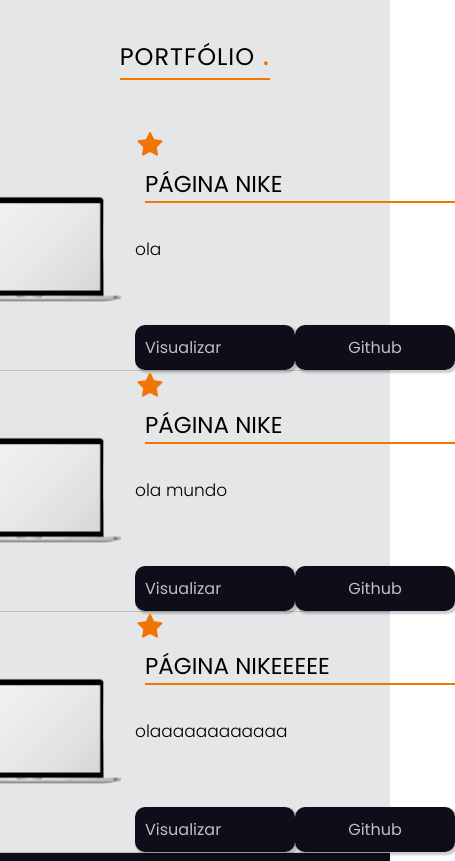
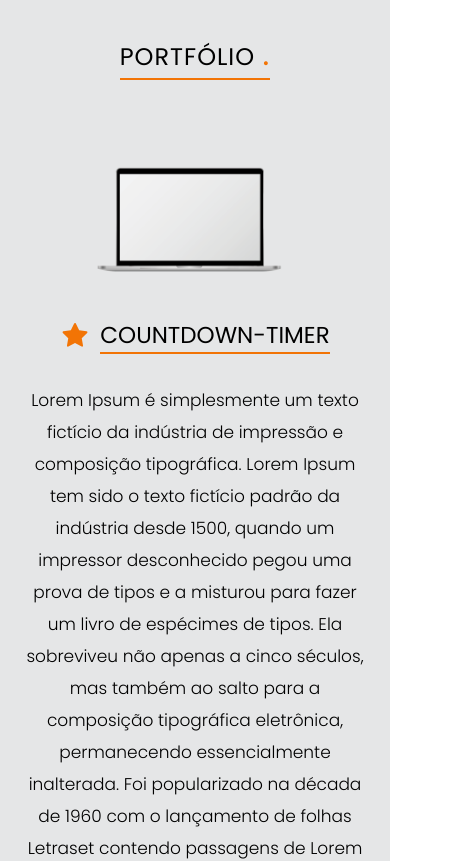
Before and after one commit to DiegoRodrigues007/portfolio-2, a Next.js app: page / in a window 390 px wide. Shown: the part 2180-3041 px from the top of the page, 455 px wide, since content can reach past the window. Built offline with nearby package versions, Linux system fonts and the light colour scheme.

Commit message:
modifiquei a parte do portfolio

```diff
--- a/src/components/ProjetosDestaques/index.jsx
+++ b/src/components/ProjetosDestaques/index.jsx
@@ -5,22 +5,22 @@
   const conteudoProjeto = [
     {
       img: "/img/pc.png",
-      title: "Página Nike",
-      text: "ola",
+      title: "countdown-timer",
+      text: "Lorem Ipsum é simplesmente um texto fictício da indústria de impressão e composição tipográfica. Lorem Ipsum tem sido o texto fictício padrão da indústria desde 1500, quando um impressor desconhecido pegou uma prova de tipos e a misturou para fazer um livro de espécimes de tipos. Ela sobreviveu não apenas a cinco séculos, mas também ao salto para a composição tipográfica eletrônica, permanecendo essencialmente inalterada. Foi popularizado na década de 1960 com o lançamento de folhas Letraset contendo passagens de Lorem Ipsum e, mais recentemente, com software de editoração eletrônica como Aldus PageMaker, incluindo versões de Lorem Ipsum.",
+      site: "#",
+      git: "#",
+    },
+    {
+      img: "/img/pc.png",
+      title: "Bot Whatsapp",
+      text: "Lorem Ipsum é simplesmente um texto fictício da indústria de impressão e composição tipográfica.simplesmente um texto fictício da indústria de impressão e composição éculos, mas também ao salto para a composição tipográfica eletrônica, permanecendo essencialmente inalterada. Foi popularizado na década de 1960 com o lançamento de folhas Letraset",
       site: "#",
       git: "#",
     },
     {
       img: "/img/pc.png",
       title: "Página Nike",
-      text: "ola mundo",
-      site: "#",
-      git: "#",
-    },
-    {
-      img: "/img/pc.png",
-      title: "Página Nikeeeee",
-      text: "olaaaaaaaaaaaa",
+      text: "Lorem Ipsum é simplesmente um texto fictício da indústria de impressão e composição tipográfica.simplesmente um texto fictício da indústria de impressão e composição éculos, mas também ao salto para a composição tipográfica eletrônica, permanecendo essencialmente inalterada. Foi popularizado na década de 1960 com o lançamento de folhas Letraset",
       site: "#",
       git: "#",
     },
@@ -37,7 +37,7 @@
       <div>
         {conteudoProjeto.map((conteudo) => (
           <div key={conteudo.key}>
-            <ProjetosImg img={conteudo.img} text={conteudo.text} title={conteudo.title} />
+            <ProjetosImg title={conteudo.title}  img={conteudo.img} text={conteudo.text}/>
           </div>
         ))}
       </div>
--- a/src/components/ProjetosImg/ProjetosImg.module.scss
+++ b/src/components/ProjetosImg/ProjetosImg.module.scss
@@ -26,6 +26,7 @@
         .star {
           display: flex;
           align-items: center;
+          margin-top: 30px;
 
           .icon {
             color: $color-orange;
@@ -51,6 +52,7 @@
         }
 
         .btns {
+          margin-bottom: 30px;
           display: flex;
           a {
             text-decoration: none;
@@ -90,35 +92,40 @@
 
 @media only screen and (max-width: 600px) {
 
-  $color-orange:#F27405;
-$bg-color:#0e0e1b;
-$color-white:#BFBFBF;
+
 .container {
-  display: block;
+  display: inline-block;
   margin: 0;
   padding: 0;
   .containerSection {
-      display: block;
+      display: inline-block;
 
 
     .sectionDisplay {
-      display: flex;
+      // background-color: aqua;
+      display: block;
       width: 100%;
       margin-left: 0;
-
+      text-align: center;
       .imgContainer {
-          display: block;
-
+        margin-top: 30px;
+          display: inline;
+          // background-color: green;
           // background-color: #F27405;
           width: 200px;
+          text-align: center;
       }
 
       .content {
+
         display: block;
+
         // background-color: #F27405;
         .star {
-          display: block;
-
+          display: flex;
+          margin-top: 30px;
+          margin-bottom: 30px;
+          justify-content:  center;
           .icon {
 
 
@@ -126,24 +133,39 @@
 
           h2 {
 
+            // background-color: red;
+            text-align: center;
           }
         }
 
         p {
           display: block;
+          // background-color: #F27405;
+          margin-top: 0;
+          margin-bottom: 0;
+          margin-left: 20px;
+          margin-right: 20px;
         }
 
         .btns {
-
+          // background-color: red;
+          display: flex;
+          justify-content: center;
+          align-items: center;
+          margin-top: 30px;
+          // margin-bottom: 50px;
           a {
 
           }
           .button {
-            display: block;
+            margin: 20px;
+
           }
 
           .buttonGit {
             margin-left: 0;
+            margin: 20px;
+            // margin-bottom: 80px;
           }
         }
       }
```
